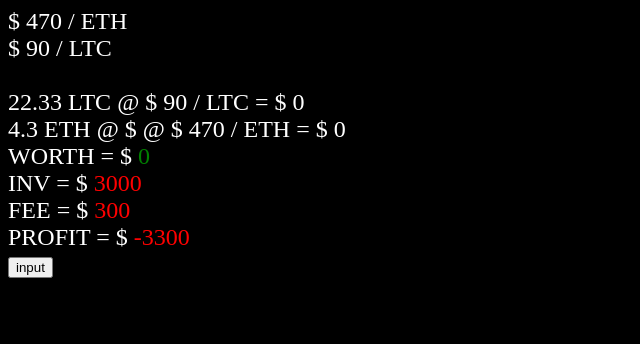
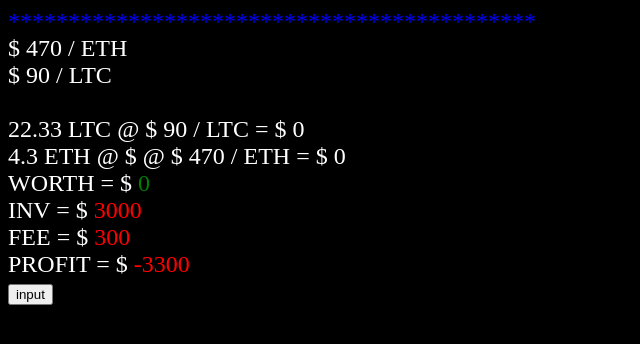
Before and after one commit to aditya1118sehgal/CryptoTicker, a website: page web/index.html in a window 1280 px wide. Shown: the whole page, without its empty margins (0-640 px from the left). Drawn offline with nearby package versions, Linux system fonts and the light colour scheme; no server answers.

Commit message:
added ticker

```diff
--- a/web/index.html
+++ b/web/index.html
@@ -14,9 +14,20 @@
 .red{
   color:red;
 }
+.blue{
+  color:blue;
+}
+.yellow{
+  color:yellow;
+}
 </style>
 <body>
   <div ng-app="myApp" ng-controller="myCtrl">
+    <div>
+      <span ng-class="{
+        'color: blue': TICK_COLOR  == 'blue',
+        'color: yellow': TICK_COLOR === 'yellow'}"> ******************************************** </span>
+    </div>
     <div>
       <span ng-class="{
         'color: red': ETH_COLOR === 'red',
@@ -90,6 +101,8 @@
       $scope.LTC_COLOR = 'white';
 
       var REFRESH = 500;
+      var REFRESH_TICK = false;
+      $scope.TICK_COLOR = 'blue';
 
       var tickerETH = function() {
         var socket = io.connect(URI_SOCKET);
@@ -149,6 +162,9 @@
       tickerETH();
       tickerLTC();
       setInterval(function() {
+        //console.log()
+        REFRESH_TICK = !REFRESH_TICK;
+        $scope.TICK_COLOR = (REFRESH_TICK)?'yellow':'blue';
         $scope.$apply();
     }, REFRESH);
   });
```
